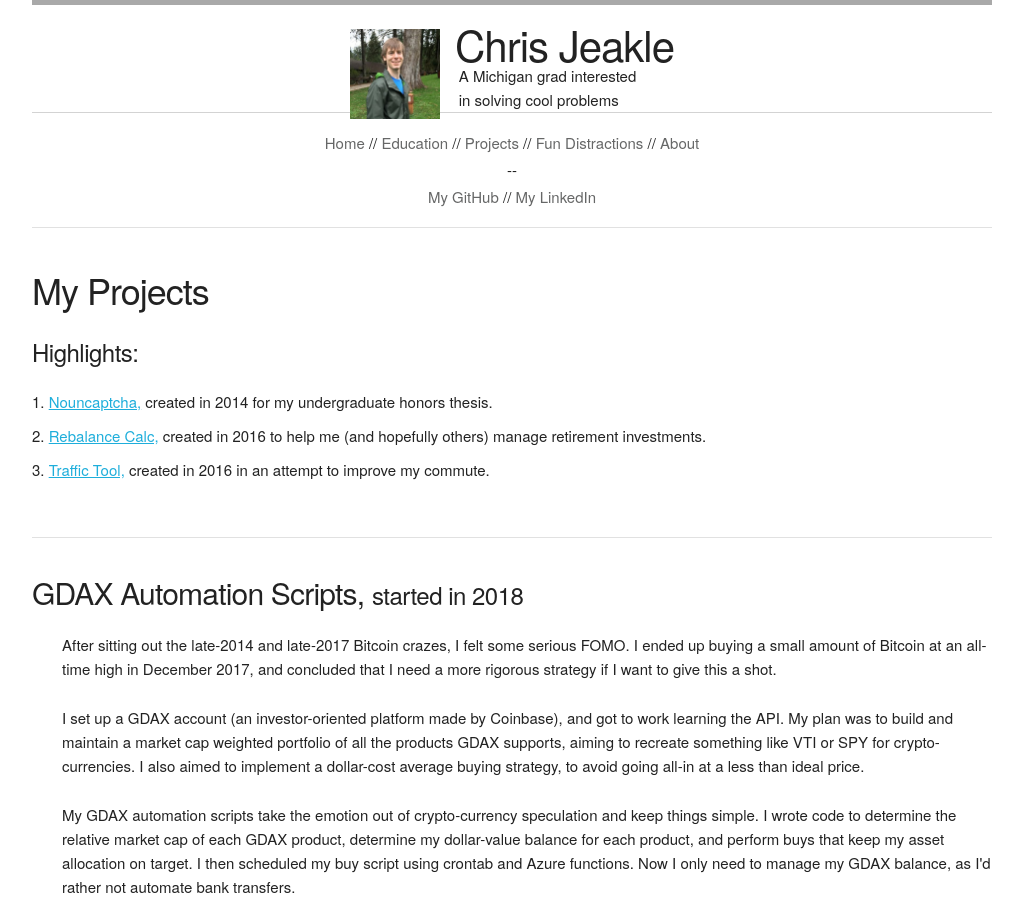
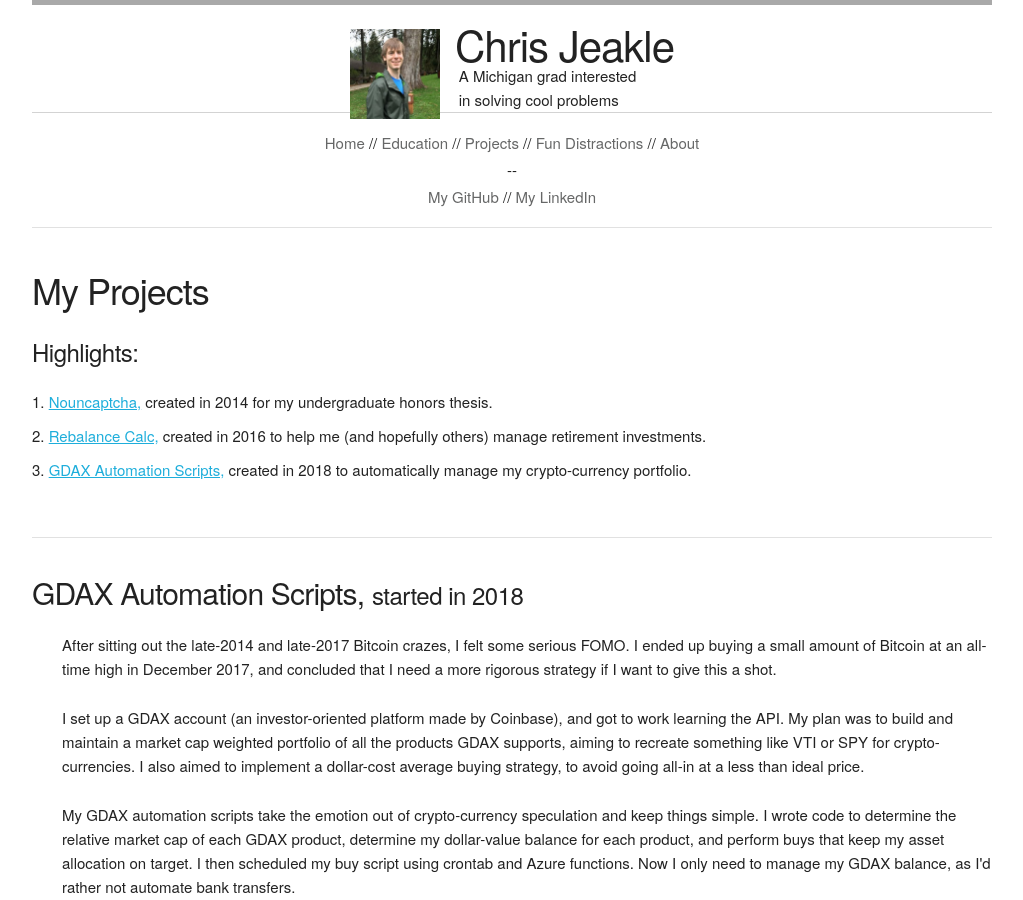
Before and after one commit to cjjeakle/cjjeakle.github.io, a Jekyll site: the page built from projects/index.html, in a window 1280 px wide and 900 px high. Shown: the whole window, without its empty margins (128-1151 px from the left). Built offline with Jekyll 4.4.1, drawn with Linux system fonts in a browser that asks for light colours; nearby versions of some CDN libraries.

Commit message:
Updated project page highlights.

```diff
--- a/projects/index.html
+++ b/projects/index.html
@@ -17,7 +17,7 @@ layout: default
     		<a href="#rebalancecalc">Rebalance Calc,</a> created in 2016 to help me (and hopefully others) manage retirement investments.
     	</li>
         <li>
-          <a href="#traffic-tool">Traffic Tool,</a> created in 2016 in an attempt to improve my commute.
+          <a href="#gdax-automation">GDAX Automation Scripts,</a> created in 2018 to automatically manage my crypto-currency portfolio.
         </li>
       </ol>
     </div>
```
